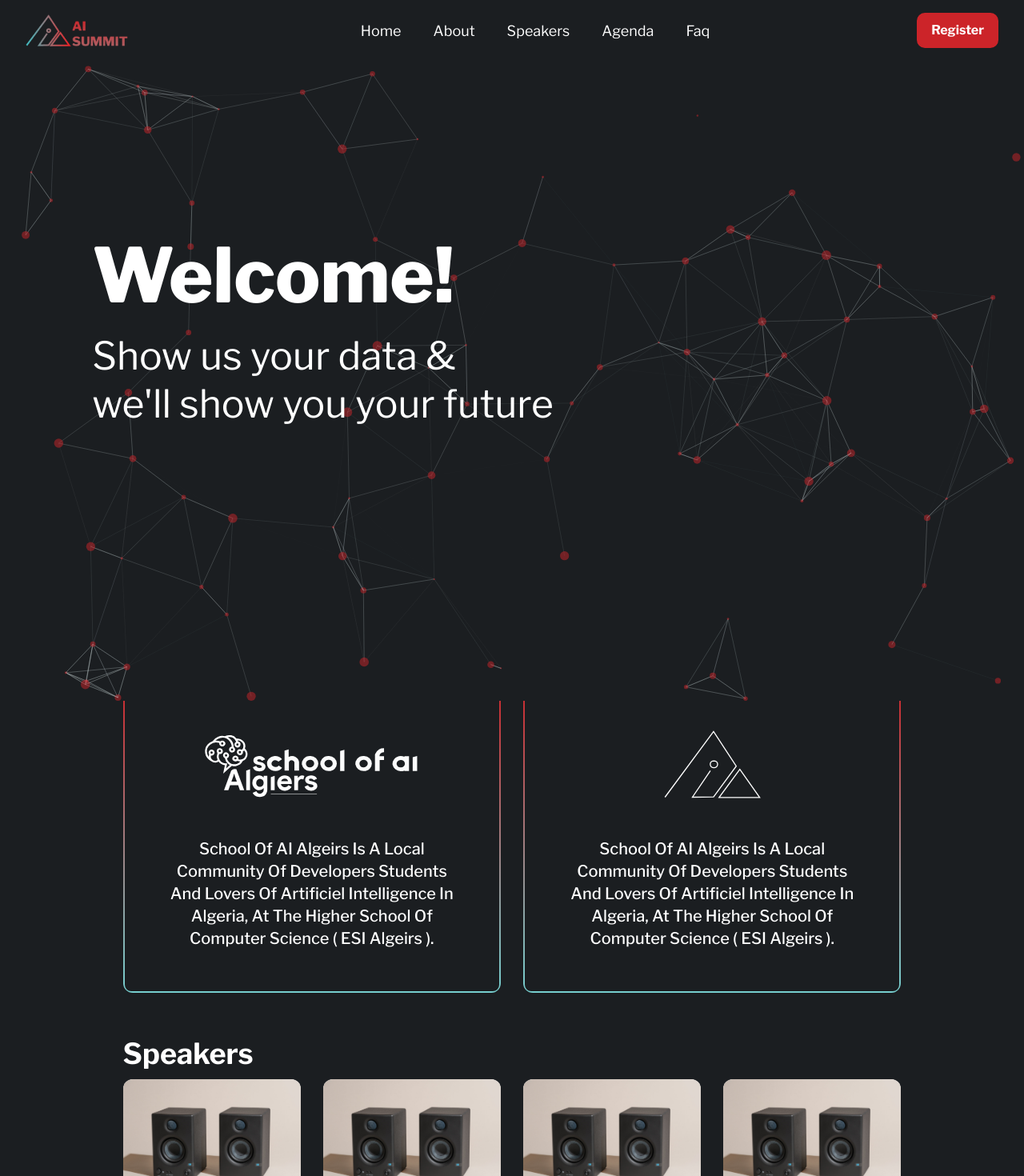
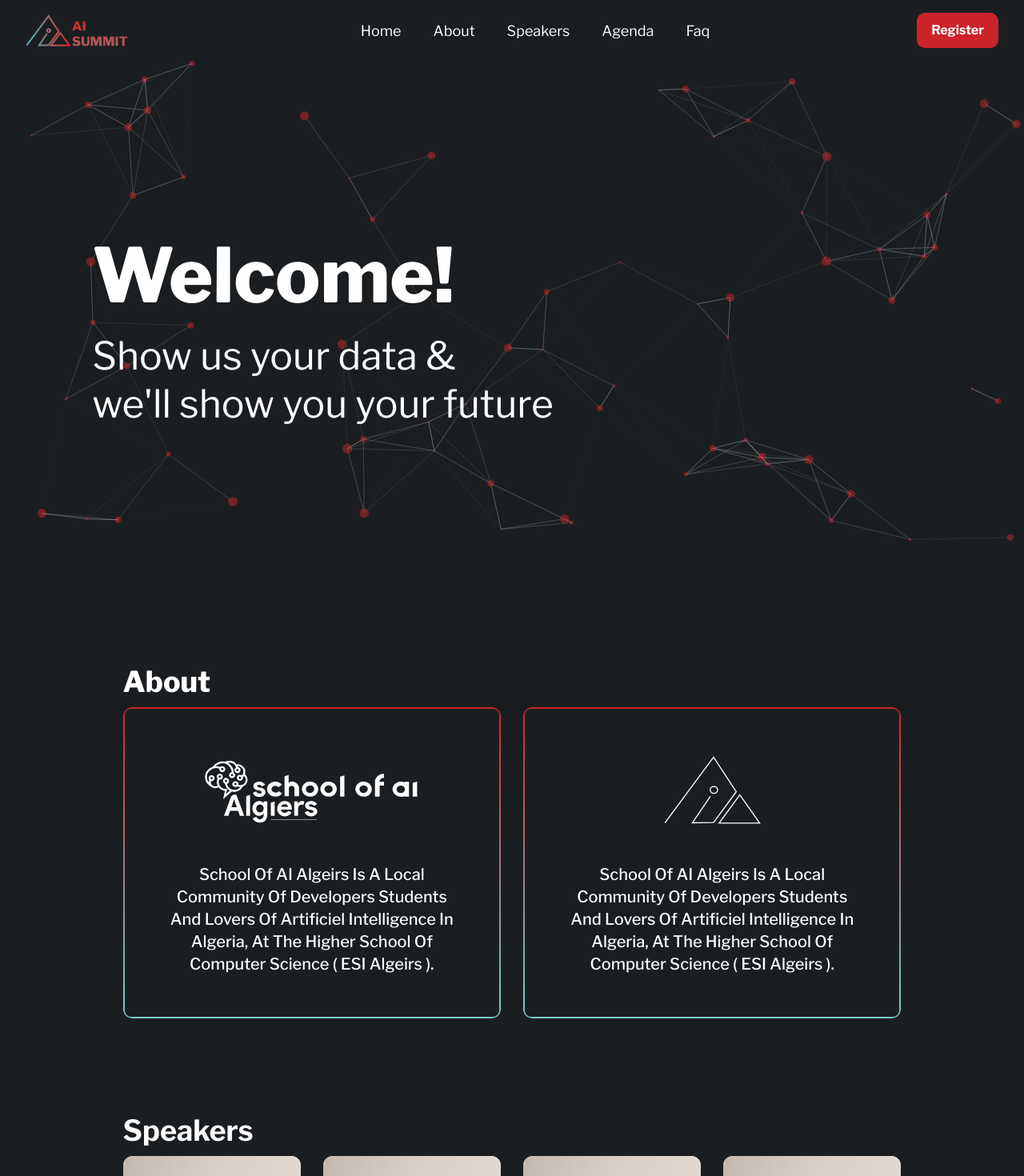
Before and after one commit to MarouaneBenbetka/AI-Summit, a React (Vite) app: page / in a window 1280 px wide. Shown: the top 1470 px of the page at 80% size. Built offline with nearby package versions, Linux system fonts and the light colour scheme.

Commit message:
fix conflits

```diff
--- a/src/components/hero/particules.jsx
+++ b/src/components/hero/particules.jsx
@@ -1,12 +1,21 @@
 import Particles from "react-tsparticles";
+import { loadFull } from "tsparticles";
+import { useCallback } from "react";
 
-const Particlesbg = ({ init, loaded }) => {
+const Particlesbg = () => {
+	const particlesInit = useCallback(async (engine) => {
+		console.log(engine);
+		// you can initiate the tsParticles instance (engine) here, adding custom shapes or presets
+		// this loads the tsparticles package bundle, it's the easiest method for getting everything ready
+		// starting from v2 you can add only the features you need reducing the bundle size
+		await loadFull(engine);
+	}, []);
+
 	return (
 		<Particles
-			className="h-screen w-screen absolute"
+			className="h-[75vh] min-h-[500px] w-screen absolute"
 			id="tsparticles"
-			init={init}
-			loaded={loaded}
+			init={particlesInit}
 			options={{
 				background: {
 					color: {
--- a/src/sections/About.jsx
+++ b/src/sections/About.jsx
@@ -5,7 +5,7 @@ const About = () => {
 	return (
 		<section
 			id="about"
-			className="px-8 sm:px-20 lg:px-[12vw] mx-auto flex flex-col justify-center "
+			className="px-8 sm:px-20 lg:px-[12vw] mb-16 mt-8 mx-auto flex flex-col justify-center "
 		>
 			<h1 className="py-3 text-4xl leading-10 font-extrabold text-center md:text-left">
 				About
--- a/src/sections/Hero.jsx
+++ b/src/sections/Hero.jsx
@@ -7,28 +7,14 @@ import logoLine from "../assets/logoLine.png";
 import { motion } from "framer-motion";
 import { staggerContainer, textVariant } from "../styles/motion";
 import Particlesbg from "../components/hero/particules";
-import { loadFull } from "tsparticles";
-import { useCallback } from "react";
 
 const Hero = () => {
-	const particlesInit = useCallback(async (engine) => {
-		console.log(engine);
-		// you can initiate the tsParticles instance (engine) here, adding custom shapes or presets
-		// this loads the tsparticles package bundle, it's the easiest method for getting everything ready
-		// starting from v2 you can add only the features you need reducing the bundle size
-		await loadFull(engine);
-	}, []);
-
-	const particlesLoaded = useCallback(async (container) => {
-		await console.log(container);
-	}, []);
-
 	return (
 		<>
-			<Particlesbg init={particlesInit} loaded={particlesLoaded} />
+			<Particlesbg />
 			<motion.section
 				id="home"
-				className="px-8 sm:px-20 lg:px-[9vw] h-[89vh] min-h-[500px]  relative flex items-center content-center"
+				className="px-8 sm:px-20 lg:px-[9vw] h-[89vh] min-h-[500px] mb-6 relative flex items-center content-center"
 				variants={staggerContainer}
 				initial="hidden"
 				whileInView="show"
```
